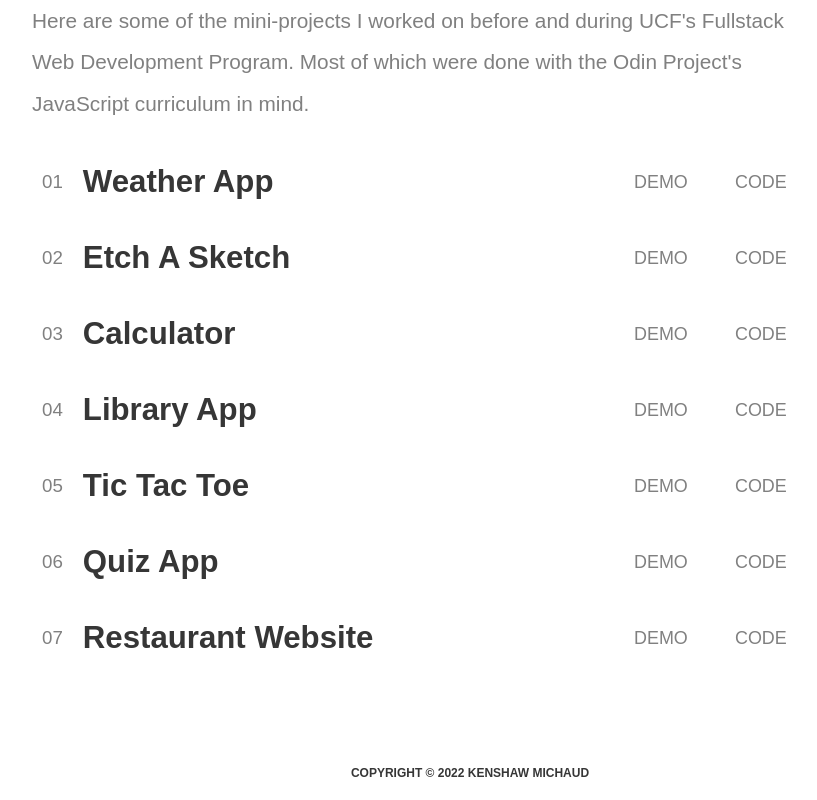
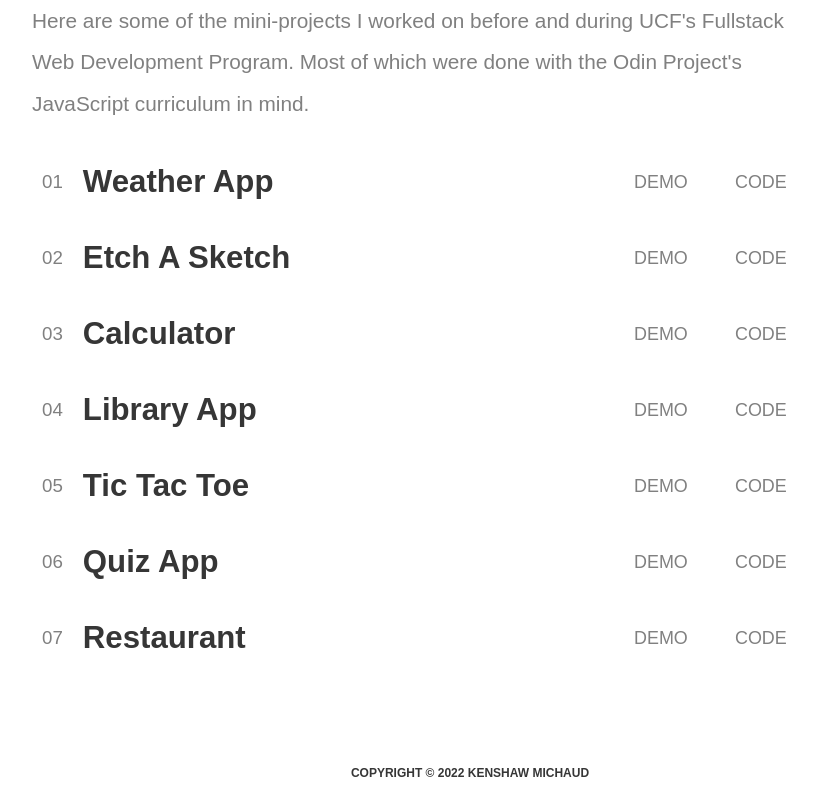
Before and after one commit to ken862734801/ken862734801.github.io, a React (Create React App) app: page /#/work in a window 1280 px wide. Shown: the part 1064-1864 px from the top of the page, without its empty margins (170-987 px from the left). Built offline with nearby package versions, Linux system fonts and the light colour scheme.

Commit message:
change wording on github list, timeout fix

```diff
--- a/src/components/Header/index.jsx
+++ b/src/components/Header/index.jsx
@@ -11,7 +11,7 @@ function openNav(){
     document.getElementById("sideNav").style.width = "100%";
     setTimeout(function(){
         theme.content = "#111";
-    }, 390)
+    }, 395)
     console.log("Opening!")
 };
 
@@ -19,7 +19,7 @@ function closeNav(){
     document.getElementById("sideNav").style.width = "0";
     setTimeout(function(){
         theme.content = "#ffffff";
-    }, 365)
+    }, 375)
     console.log("Closing!")
 };
 
--- a/src/components/Work/index.jsx
+++ b/src/components/Work/index.jsx
@@ -83,7 +83,7 @@ function Work (){
                             </li>
                             <li>
                                 <div>
-                                    <span className='number'>07</span><p>Restaurant Website</p>
+                                    <span className='number'>07</span><p>Restaurant</p>
                                 </div>
                                 <div className='code-link-container'>
                                     <a href="https://ken862734801.github.io/restaurant-website/" target="_blank">DEMO</a>
```
